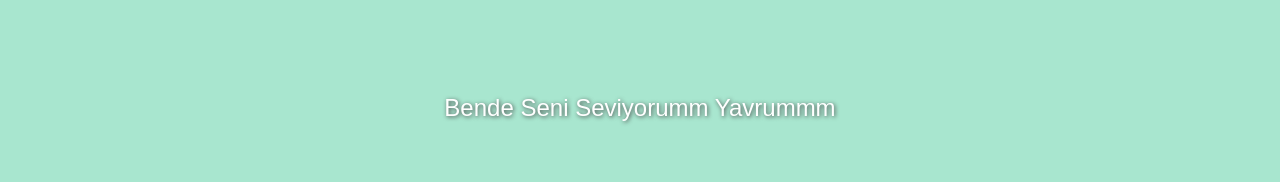
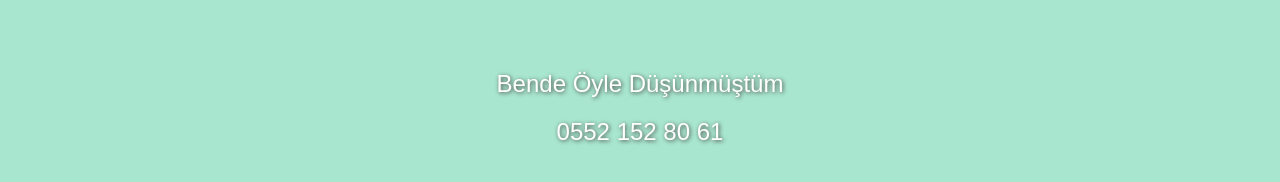
Before and after one commit to mert2010127/kubra, a plain HTML site: page index.html in a window 1280 px wide. Both pictures are taken after a click on the button "SANA AŞIĞIM". Shown: the part 302-484 px from the top of the page. Drawn offline with Linux system fonts and the light colour scheme.

Commit message:
Site güncellendi

```diff
--- a/index.html
+++ b/index.html
@@ -43,8 +43,8 @@ button:hover { background:#ff4757; }
   <button id="yesBtn">SANA AŞIĞIM</button>
 </div>
 
-<div id="message">Bende Seni Seviyorumm Yavrummm</div>
-<div id="message">Lütfen şimdi bana seni seviyorum diyerek ses kaydı at</div>
+<div id="message">Bende Öyle Düşünmüştüm</div>
+<div id="number">0552 152 80 61</div>
 
 <audio id="sarki" src="koprualti-duman.mp3"></audio>
 
```
